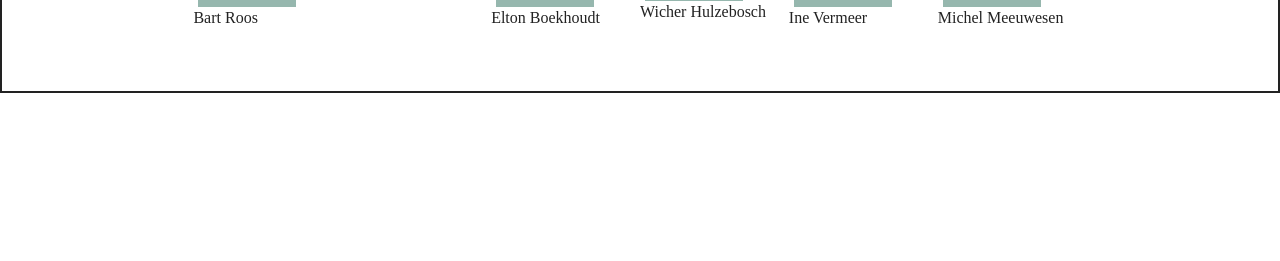
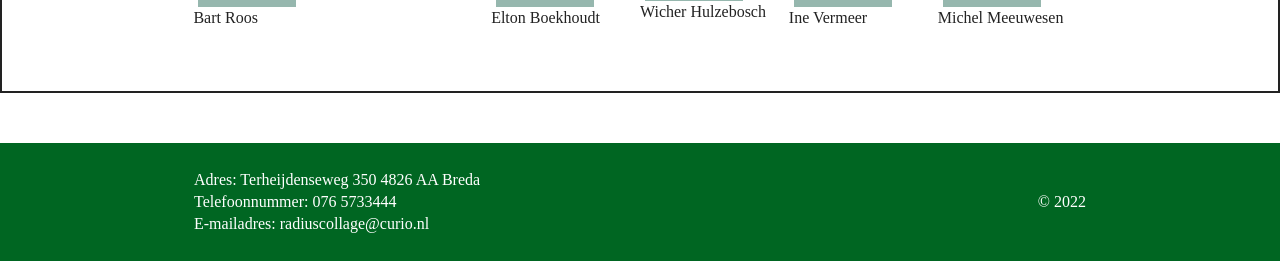
Before and after one commit to YassineChadili/C1-Opendag-site, a website built with Parcel: page index.html in a window 1280 px wide. Shown: the part 2369-2630 px from the top of the page. Before the commit the page ends 2512 px from the top, so only its background shows below. Built offline with nearby package versions, Linux system fonts and the light colour scheme; files whose address does not match are found by name.

Commit message:
Footer gemaakt

```diff
--- a/css/main.css
+++ b/css/main.css
@@ -245,6 +245,27 @@ main h3{
   box-shadow: 5px 10px #96b7ae;
 }
 
+/* ============================footer==============================================*/
+
+footer{
+  background-color: #006622;
+}
+footer .wrapper{
+  display: flex;
+  justify-content: space-between;
+  align-items: center;
+  padding: 2% 0;
+}
+footer p{
+  color: white;
+  text-decoration: none;
+  border-right: 1px 50 solid #fff;
+  padding: 2px;
+}
+.txt p{
+  display: flex;
+  justify-content: flex-end;
+}
 
 
 
--- a/index.html
+++ b/index.html
@@ -135,6 +135,16 @@
   </div>
 </div>
 </main>
+<footer>
+  <div class="wrapper">
+    <nav>
+      <p>Adres: Terheijdenseweg 350 4826 AA Breda</p>
+      <p>Telefoonnummer: 076 5733444</p>
+      <p>E-mailadres: radiuscollage@curio.nl</p>
+    </nav>
+    <p>&copy;  2022</p>
+  </div>
+</footer>
 
 
 
```
Lines whose indentation alone changed are shown as unchanged.
